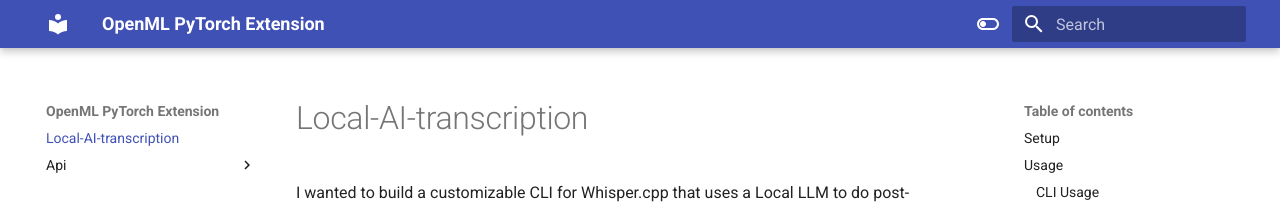
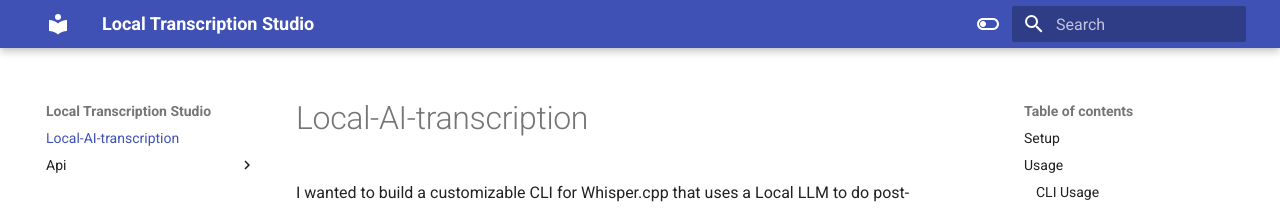
Before and after one commit to SubhadityaMukherjee/Local-AI-transcription, an MkDocs documentation site: the page built from docs/index.md, in a window 1280 px wide. Shown: the top 208 px of the page. Built offline with MkDocs 1.6.1 and Material for MkDocs 9.7.7, drawn with Linux system fonts in a browser that asks for light colours.

Commit message:
minor docs update

```diff
--- a/mkdocs.yml
+++ b/mkdocs.yml
@@ -1,4 +1,4 @@
-site_name: OpenML PyTorch Extension
+site_name: Local Transcription Studio
 theme:
   name: material
   features:
```
Also changed, not shown: 1 other file.
